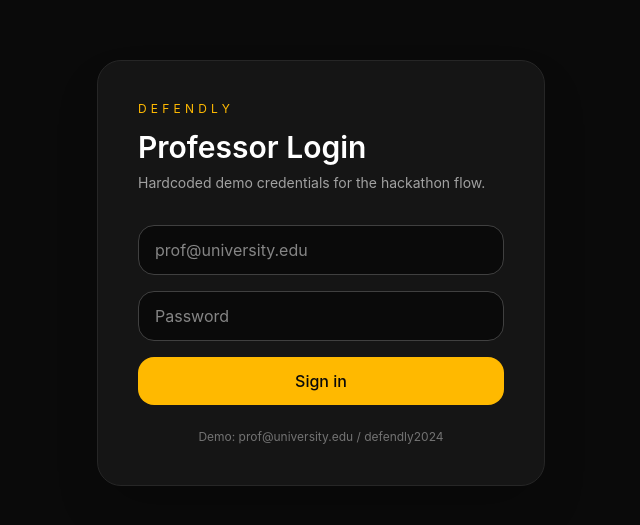
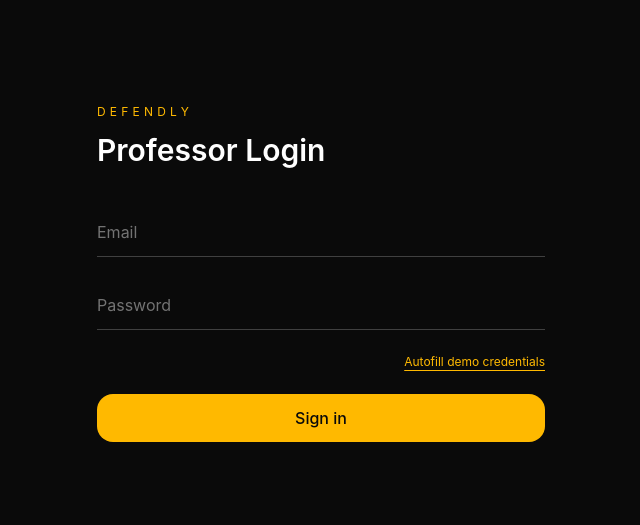
Before and after one commit to DevelopedBy-Siva/after-proof, a React app in the folder frontend/: page /login in a window 1280 px wide. Shown: the part 127-652 px from the top of the page, without its empty margins (319-959 px from the left). Built offline with nearby package versions, Linux system fonts and the light colour scheme; no server answers; the HTML template or start-up script is replaced by a standard one.

Commit message:
Ui change

```diff
--- a/frontend/src/index.css
+++ b/frontend/src/index.css
@@ -1 +1,5 @@
 @import "tailwindcss";
+
+html {
+    overscroll-behavior: none;
+  }
--- a/frontend/src/pages/ProfDashboard.jsx
+++ b/frontend/src/pages/ProfDashboard.jsx
@@ -34,7 +34,7 @@
         <div className="mx-auto flex max-w-6xl items-center justify-between px-6 py-4">
           <div>
             <p className="text-xs uppercase tracking-[0.35em] text-amber-400">Defendly</p>
-            <h1 className="mt-1 text-xl font-semibold">Professor Dashboard</h1>
+            {/* <h1 className="mt-1 text-xl font-semibold">Professor Dashboard</h1> */}
           </div>
           <div className="flex items-center gap-4">
             <Link to="/assignments/new" className="rounded-full bg-amber-400 px-4 py-2 text-sm font-medium text-neutral-950 transition hover:bg-amber-300">
@@ -59,13 +59,21 @@
         <div className="space-y-6">
           {assignments.map((assignment) => (
             <section key={assignment.id} className="rounded-3xl border border-neutral-800 bg-neutral-900 p-6">
-              <h2 className="text-2xl font-semibold">{assignment.title}</h2>
-              <p className="mt-2 max-w-3xl text-sm text-neutral-400">{assignment.description}</p>
-              {assignment.additionalDetails ? (
-                <p className="mt-2 max-w-3xl text-sm text-neutral-500">Additional details included</p>
-              ) : null}
+              <div className="flex items-center gap-2">
+  <h2 className="text-2xl font-semibold">{assignment.title}</h2>
+
+  <div className="group relative">
+    <span className="flex h-5 w-5 cursor-pointer items-center justify-center rounded-full bg-neutral-700 text-xs text-neutral-300">
+      ?
+    </span>
+
+    <div className="pointer-events-none absolute left-1/2 top-7 z-10 w-72 -translate-x-1/2 rounded-lg border border-neutral-800 bg-neutral-900 p-3 text-xs text-neutral-300 opacity-0 shadow-lg transition group-hover:opacity-100">
+      {assignment.description}
+    </div>
+  </div>
+</div>
               <p className="mt-3 text-xs uppercase tracking-[0.25em] text-neutral-500">
-                Difficulty {assignment.difficulty} • Due {new Date(assignment.deadline).toLocaleString()}
+                Due {new Date(assignment.deadline).toLocaleString()}
               </p>
 
               <div className="mt-6 overflow-hidden rounded-2xl border border-neutral-800">
--- a/frontend/src/pages/ProfLogin.jsx
+++ b/frontend/src/pages/ProfLogin.jsx
@@ -24,36 +24,55 @@
 
   return (
     <div className="min-h-screen bg-neutral-950 text-white flex items-center justify-center px-6">
-      <div className="w-full max-w-md rounded-3xl border border-neutral-800 bg-neutral-900/90 p-10 shadow-2xl">
+      <div className="w-full max-w-md">
         <p className="text-xs uppercase tracking-[0.35em] text-amber-400">Defendly</p>
         <h1 className="mt-3 text-3xl font-semibold">Professor Login</h1>
-        <p className="mt-2 text-sm text-neutral-400">Hardcoded demo credentials for the hackathon flow.</p>
 
-        <form onSubmit={handleLogin} className="mt-8 space-y-4">
+        <form onSubmit={handleLogin} className="mt-10 space-y-6">
+          <div className="border-b border-neutral-700 focus-within:border-amber-400 transition">
             <input
               type="email"
               value={email}
               onChange={(event) => setEmail(event.target.value)}
-            placeholder="prof@university.edu"
-            className="w-full rounded-2xl border border-neutral-700 bg-neutral-950 px-4 py-3 outline-none transition focus:border-amber-400"
+              placeholder="Email"
+              className="w-full bg-transparent py-3 outline-none placeholder:text-neutral-500"
             />
+          </div>
+
+          <div className="border-b border-neutral-700 focus-within:border-amber-400 transition">
             <input
               type="password"
               value={password}
               onChange={(event) => setPassword(event.target.value)}
               placeholder="Password"
-            className="w-full rounded-2xl border border-neutral-700 bg-neutral-950 px-4 py-3 outline-none transition focus:border-amber-400"
+              className="w-full bg-transparent py-3 outline-none placeholder:text-neutral-500"
             />
+          </div>
+
           {error ? <p className="text-sm text-red-400">{error}</p> : null}
+
+          {/* Autofill button - improved placement & styling */}
+          <div className="flex justify-end">
+            <button
+              type="button"
+              onClick={() => {
+                setEmail(PROF_EMAIL)
+                setPassword(PROF_PASSWORD)
+                setError('')
+              }}
+              className="text-xs text-amber-400 underline underline-offset-4 hover:text-amber-300 transition cursor-pointer"
+            >
+              Autofill demo credentials
+            </button>
+          </div>
+
           <button
             type="submit"
-            className="w-full rounded-2xl bg-amber-400 px-4 py-3 font-medium text-neutral-950 transition hover:bg-amber-300"
+            className="w-full rounded-2xl bg-amber-400 px-4 py-3 font-medium text-neutral-950 transition hover:bg-amber-300 cursor-pointer"
           >
             Sign in
           </button>
         </form>
-
-        <p className="mt-6 text-center text-xs text-neutral-500">Demo: prof@university.edu / defendly2024</p>
       </div>
     </div>
   )
--- a/frontend/src/pages/ScoreScreen.jsx
+++ b/frontend/src/pages/ScoreScreen.jsx
@@ -36,7 +36,7 @@
     <div className="min-h-screen bg-neutral-950 text-white">
       <div className="mx-auto max-w-5xl px-6 py-12">
         <p className="text-xs uppercase tracking-[0.35em] text-amber-400">
-          {viewer === 'prof' ? 'Professor Report' : 'Student Report'}
+          Report
         </p>
         <h1 className="mt-3 text-3xl font-semibold">{report.studentName}</h1>
 
```
Also changed, not shown: 1 other file (tests, documents, lock files or other folders). Lines whose indentation alone changed are shown as unchanged.
